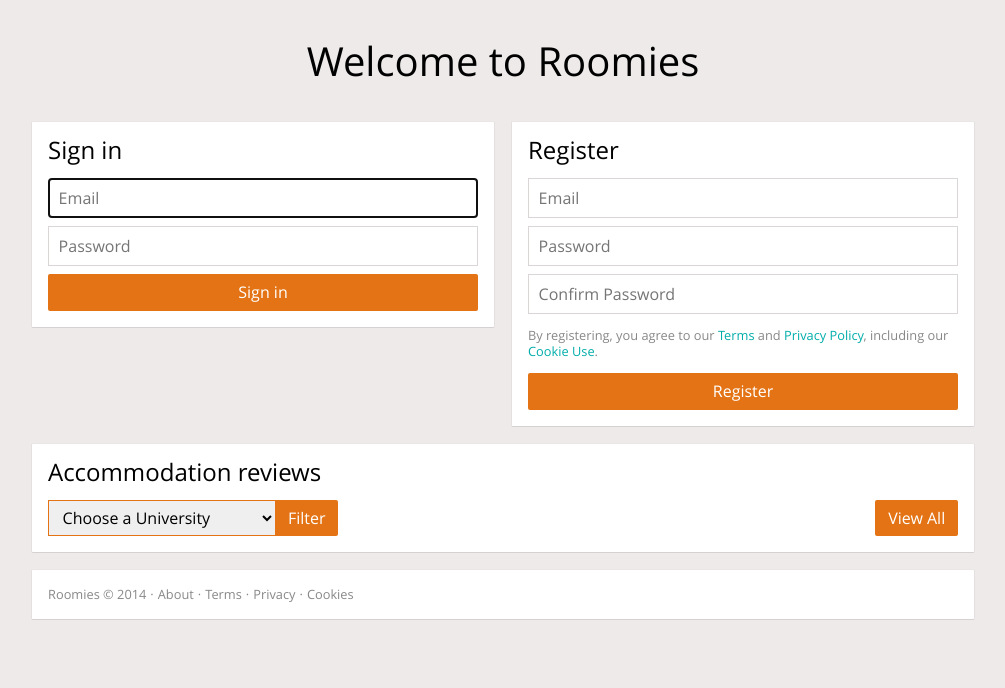
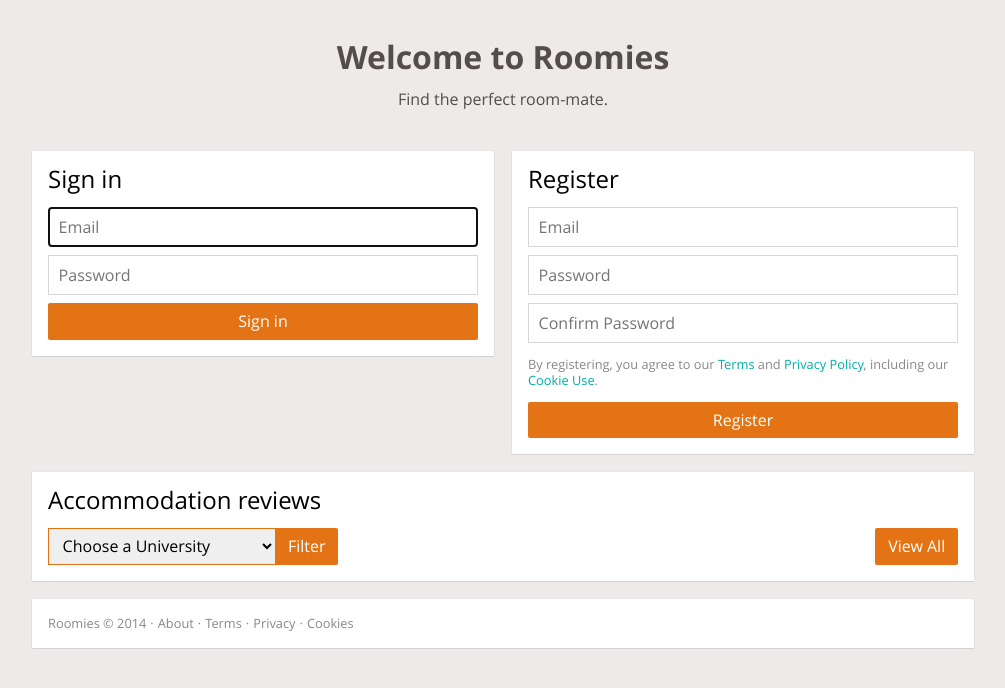
Before and after one commit to dragosthealex/roomies, a PHP site: page / in a window 1280 px wide. Shown: the part 57-745 px from the top of the page, without its empty margins (137-1142 px from the left). Run offline with PHP 8.4, Linux system fonts and the light colour scheme.

Commit message:
Added more content and styling to banner for greater appeal. Added h1 class for title styling. Merged h1 and h2 styling where similar. Renamed "column" class to better represent its use.

```diff
--- a/public_html/templates/index.html
+++ b/public_html/templates/index.html
@@ -16,14 +16,17 @@
 	<!-- Main content -->
 	<div class="main">
 		<!-- Hidden title -->
-		<div class="desktop-only">
-			<h1 class="h1-banner">Welcome to Roomies</h1>
+		<div class="desktop-only banner">
+			<header>
+				<h1 class="h1">Welcome to Roomies</h1>
+				<p class="text">Find the perfect room-mate.</p>
+			</header>
 		</div>
 		<!-- Sign in / Register -->
 		<div class="column-wrapper">
 			<!-- Sign in -->
 			<div class="column-2">
-				<div class="column">
+				<div class="column-box">
 					<div class="box-padding">
 						<h2 class="h2" id="Sign_in">Sign in</h2>
 						<form method="POST" name="signin" onsubmit="return this.email.value?this.password.value?true:(this.password.focus(),false):(this.email.focus(),false)">
@@ -36,7 +39,7 @@
 			</div>
 			<!-- Register -->
 			<div class="column-2">
-				<div class="column">
+				<div class="column-box">
 					<div class="box-padding">
 						<h2 class="h2" id="Register">Register</h2>
 						<form method="POST" name="register" onsubmit="return this.registerEmail.value?this.registerPassword.value?this.registerPassword.value===this.registerConfirmPassword.value?true:(this.registerConfirmPassword.focus(),false):(this.registerPassword.focus(),false):(this.registerEmail.focus(),false)">
--- a/public_html/templates/media/css/style.css
+++ b/public_html/templates/media/css/style.css
@@ -92,7 +92,7 @@
 	max-width: 976px;
 }
 
-.box, .column {
+.box, .column-box {
 	margin: 16px;
 	border-radius: 2px;
 	/*border: 1px solid #d2c7be;*/
@@ -112,7 +112,7 @@
 	width: 50%;
 }
 
-.column {
+.column-box {
 	margin: 0 16px 0 0;
 }
 
@@ -120,16 +120,27 @@
 	margin: 16px;
 }
 
-.h1-banner {
-	margin: 1em 0;
+.banner {
+	margin: 2.5em auto;
+	width: 500px;
 	text-align: center;
-	font-weight: normal;
-	font-size: 2.5em;
+	color: #534e4d;
+}
+
+.h1, .h2 {
+	margin: 16px 0;
+	font-size: 2em;
 }
 
 .h2 {
-	margin: 16px 0;
 	font-weight: normal;
+	font-size: 1.5em;
+}
+
+.text {
+	margin: 1em 0;
+	line-height: 1.3;
+	font-size: 1em;
 }
 
 .link-button, .input-button {
@@ -277,7 +288,7 @@
 		margin: 20px;
 	}
 
-	.h2 {
+	.h1, .h2 {
 		margin: 20px 0;
 	}
 
@@ -314,7 +325,7 @@
 		width: auto;
 	}
 
-	.column {
+	.column-box {
 		margin: 0;
 	}
 
```
